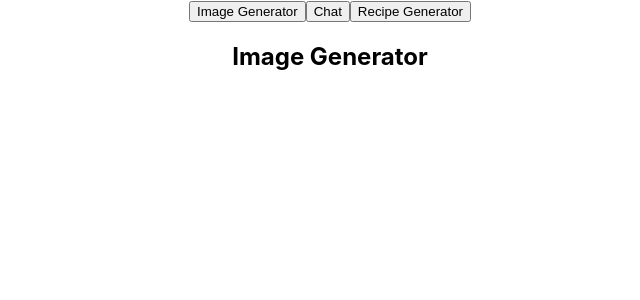
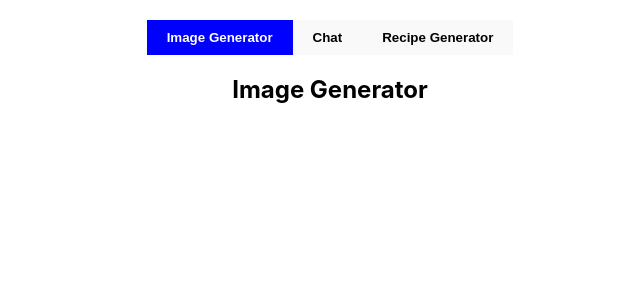
Before and after one commit to Earendiil/react-ai-project, a React (Create React App) app: page / in a window 1280 px wide. Shown: the top 300 px of the page, without its empty margins (310-950 px from the left). Built offline with nearby package versions, Linux system fonts and the light colour scheme.

Commit message:
css added

```diff
--- a/src/App.css
+++ b/src/App.css
@@ -1,38 +1,79 @@
+
 .App {
   text-align: center;
+  max-width: 800px;
+  margin: 0 auto;
+  padding: 20px;
 }
 
-.App-logo {
-  height: 40vmin;
-  pointer-events: none;
+.tabs{
+  display: flex;
+  justify-content: space-around;
+  margin-bottom: 20px;
 }
 
-@media (prefers-reduced-motion: no-preference) {
-  .App-logo {
-    animation: App-logo-spin infinite 20s linear;
-  }
+button{
+  padding: 10px 20px;
+  cursor: pointer;
+  border: none;
+  background-color: #f9f9f9;
+  font-weight: bold;
 }
 
-.App-header {
-  background-color: #282c34;
-  min-height: 100vh;
-  display: flex;
-  flex-direction: column;
-  align-items: center;
-  justify-content: center;
-  font-size: calc(10px + 2vmin);
-  color: white;
+button.active {
+  background-color: blue;
+  color: #fff;
 }
 
-.App-link {
-  color: #61dafb;
+input {
+  padding: 10px;
+  width: calc(100%-22px);
+  margin-bottom: 10px;
+  box-sizing: border-box;
+}
+.tab-content{
+  margin-top: 20px;
 }
 
-@keyframes App-logo-spin {
-  from {
-    transform: rotate(0deg);
-  }
-  to {
-    transform: rotate(360deg);
-  }
+.image-grid {
+display: grid;
+grid-template-columns: repeat(4, 1fr);
+gap: 10px;
+margin-top: 20px;
 }
+
+img {
+width: 100%;
+height: auto;
+border:  2px solid #ccc;
+border-radius: 5px;
+}
+
+.empty-image-slot {
+  width: 100%;
+  height: 0;
+  padding-bottom: 75%;
+  border: 2px dashed #ccc;
+  border-radius: 5px;
+  background-color: #f9f9f9;
+}
+
+.output {
+  margin-top: 20px;
+  text-align: left;
+  background-color: #f4f4f4;
+  padding: 10px;
+  border-radius: 5px;
+}
+
+.recipe-text {
+  max-width: 100%;
+  padding: 10px;
+  box-sizing: border-box; /* Ensures padding is included in width calculations */
+  word-wrap: break-word;
+  overflow-y: auto; /* Allows scrolling for excessive text */
+  font-size: calc(12px + 0.5vw); /* Responsive font size */
+  line-height: 1.6;
+  border: 1px solid #ccc;
+  margin-bottom: 20px;
+}
--- a/src/App.js
+++ b/src/App.js
@@ -13,11 +13,14 @@
 
   return (
     <div className="App">
-        <button onClick={() => handleTabChange('image-generator')}>
+        <button className={activeTab === 'image-generator' ? 'active' : ''}
+        onClick={() => handleTabChange('image-generator')}>
           Image Generator</button>
-        <button onClick={() => handleTabChange('chat')}>
+        <button className={activeTab === 'chat' ? 'active' : ''}
+        onClick={() => handleTabChange('chat')}>
           Chat</button>
-        <button onClick={() => handleTabChange('recipe-generator')}>
+        <button className={activeTab === 'recipe-generator' ? 'active' : ''}
+        onClick={() => handleTabChange('recipe-generator')}>
           Recipe Generator</button>
 
         <div>
```
